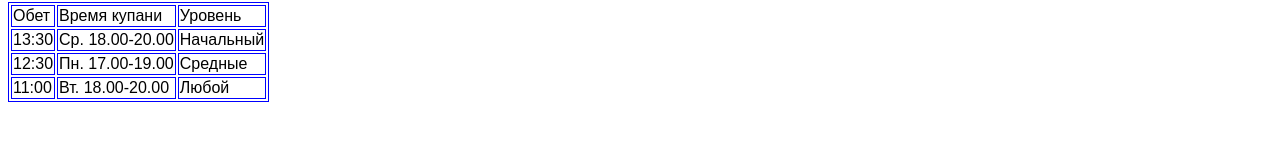
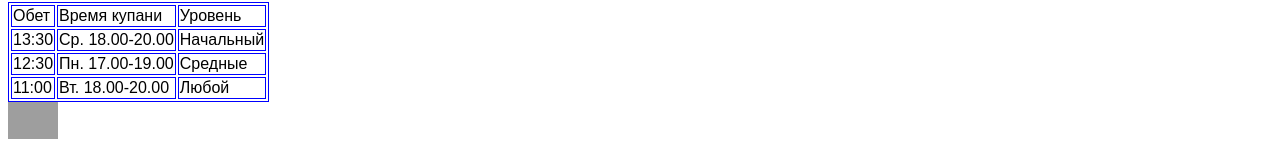
Before and after one commit to Abdulaziz-osh/More, a plain HTML site: page index.html in a window 1280 px wide. Shown: the part 888-1032 px from the top of the page. Before the commit the page ends 998 px from the top, so only its background shows below. Drawn offline with Linux system fonts and the light colour scheme; grey boxes are pictures that could not be loaded.

Commit message:
Update index.html

```diff
--- a/index.html
+++ b/index.html
@@ -11,9 +11,7 @@
         </main>
         <footer style="color:navy">
             <p>Адрес: город Науки, ул.Водная, 11</p>
-        </footer>
-    </body>
-   <table style="border:1px solid blue;">
+        <table style="border:1px solid blue;">
         <tr>
             <td style="border:1px solid blue;">Обет</td>
             <td style="border:1px solid blue;">Время купани</td>
@@ -34,5 +32,8 @@
             <td style="border:1px solid blue;">Вт. 18.00-20.00</td>
             <td style="border:1px solid blue;">Любой</td>
         </tr>
-    </table>
+        </table>
+        <a href="https://www.instagram.com/"><img src="https://3dnews.ru/assets/external/illustrations/2021/11/19/1054125/instaa.jpg" width="50px"/></a>
+        </footer>
+    </body>
 </html>
```
